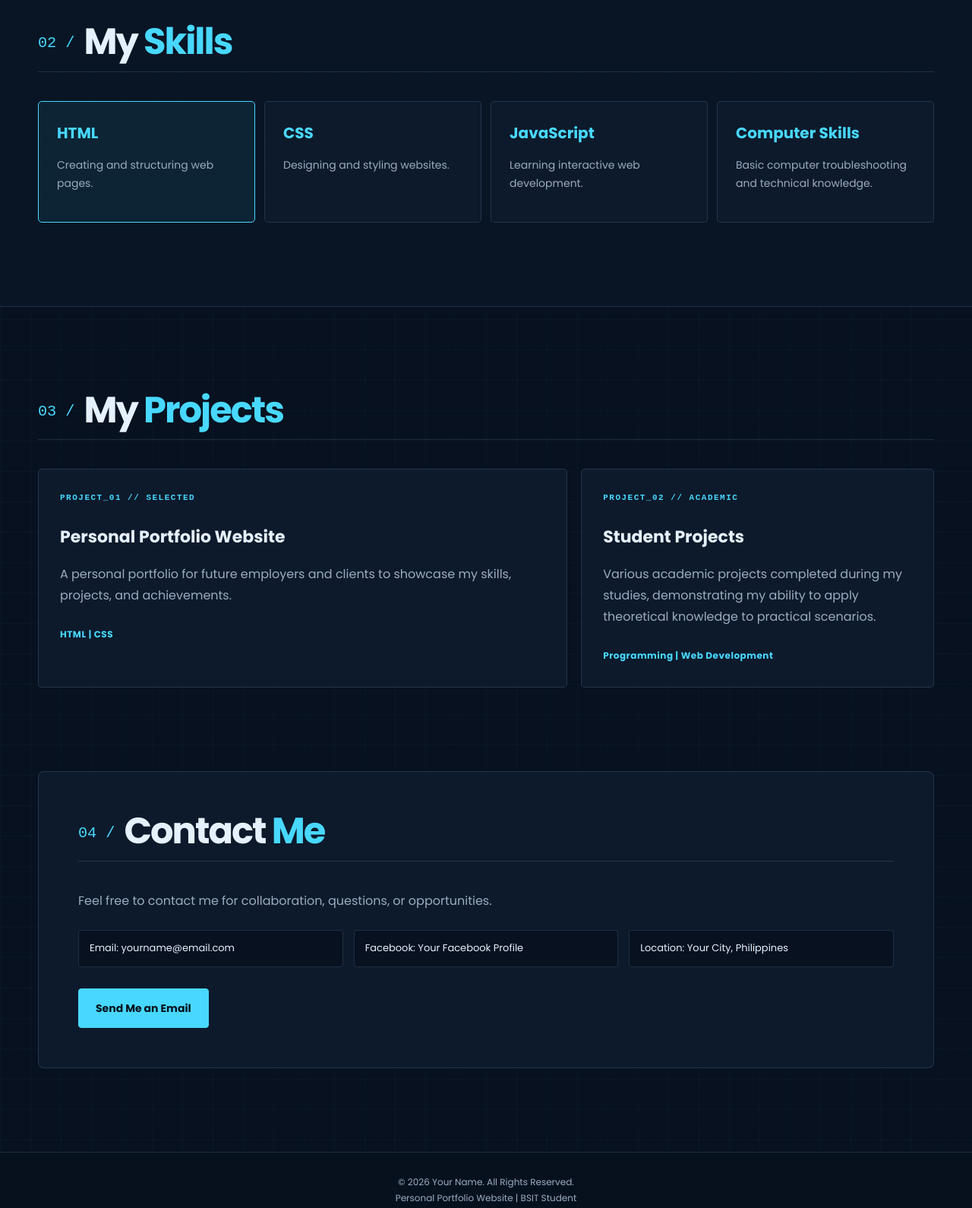
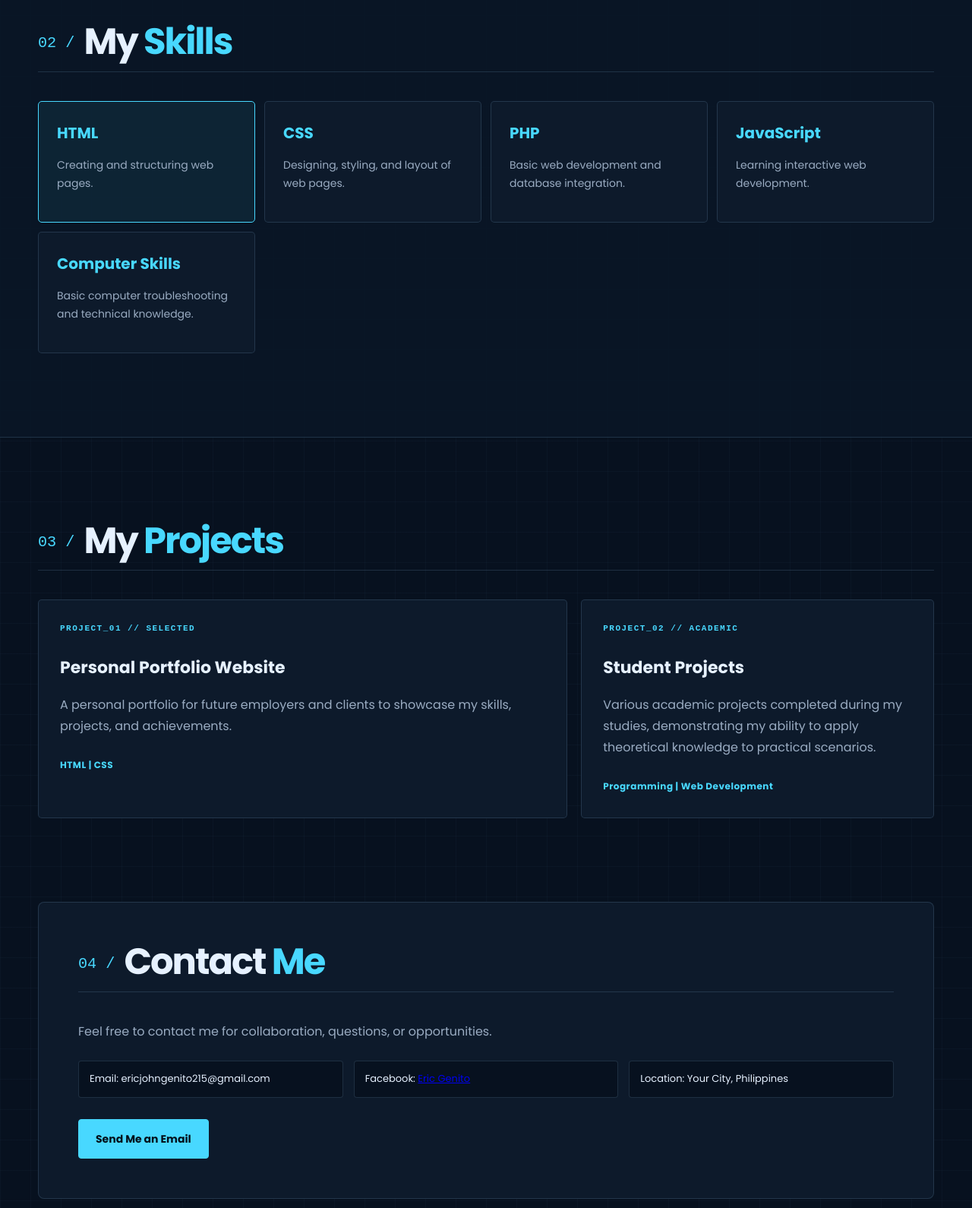
Before and after one commit to ericjohngenito215-pixel/Genito-Project-1, a plain HTML site: page index.html in a window 1280 px wide. Shown: the part 1380-2970 px from the top of the page at 76% size. Drawn offline with Linux system fonts and the light colour scheme.

Commit message:
Skills Update

```diff
--- a/index.html
+++ b/index.html
@@ -80,7 +80,12 @@
 
             <div class="skill-card">
                 <h3>CSS</h3>
-                <p>Designing and styling websites.</p>
+                <p>Designing, styling, and layout of web pages.</p>
+            </div>
+
+             <div class="skill-card">
+                <h3>PHP</h3>
+                <p>Basic web development and database integration.</p>
             </div>
 
             <div class="skill-card">
@@ -92,6 +97,8 @@
                 <h3>Computer Skills</h3>
                 <p>Basic computer troubleshooting and technical knowledge.</p>
             </div>
+
+
 
         </div>
     </section>
@@ -131,12 +138,12 @@
         </p>
 
         <div class="contact-info">
-            <p>Email: yourname@email.com</p>
-            <p>Facebook: Your Facebook Profile</p>
+            <p>Email: ericjohngenito215@gmail.com</p>
+            <p>Facebook: <a href="https://www.facebook.com/eric.genito.3" target="_blank" rel="noopener noreferrer">Eric Genito</a></p>
             <p>Location: Your City, Philippines</p>
         </div>
 
-        <a href="mailto:yourname@email.com" class="btn">
+        <a href="mailto:ericjohngenito215@gmail.com" class="btn">
             Send Me an Email
         </a>
     </section>
```
